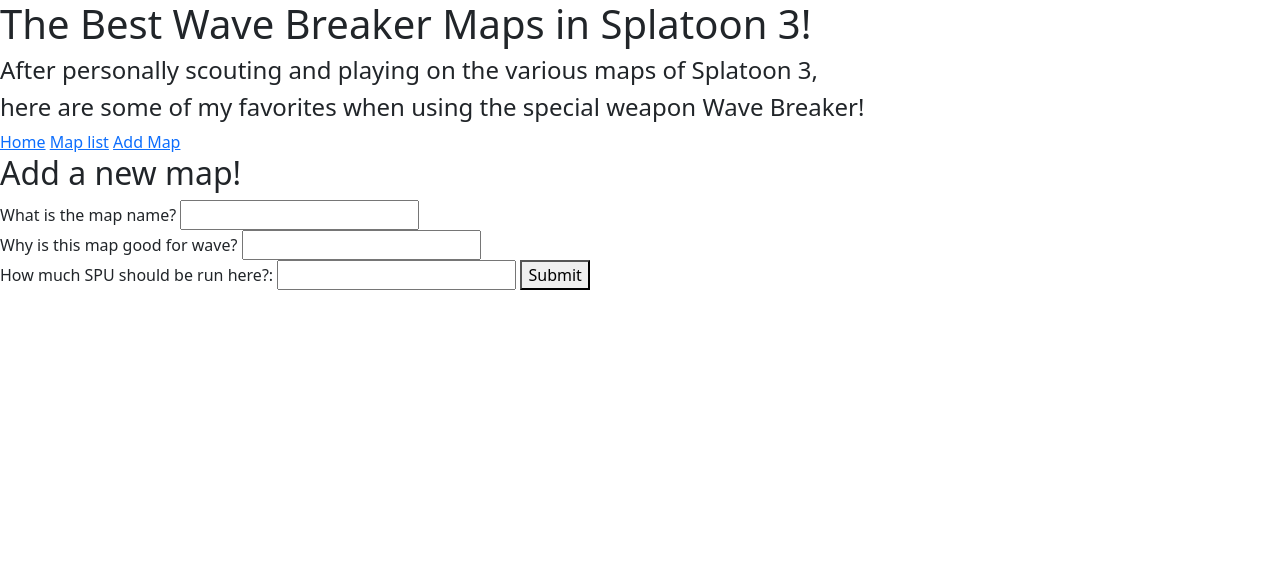
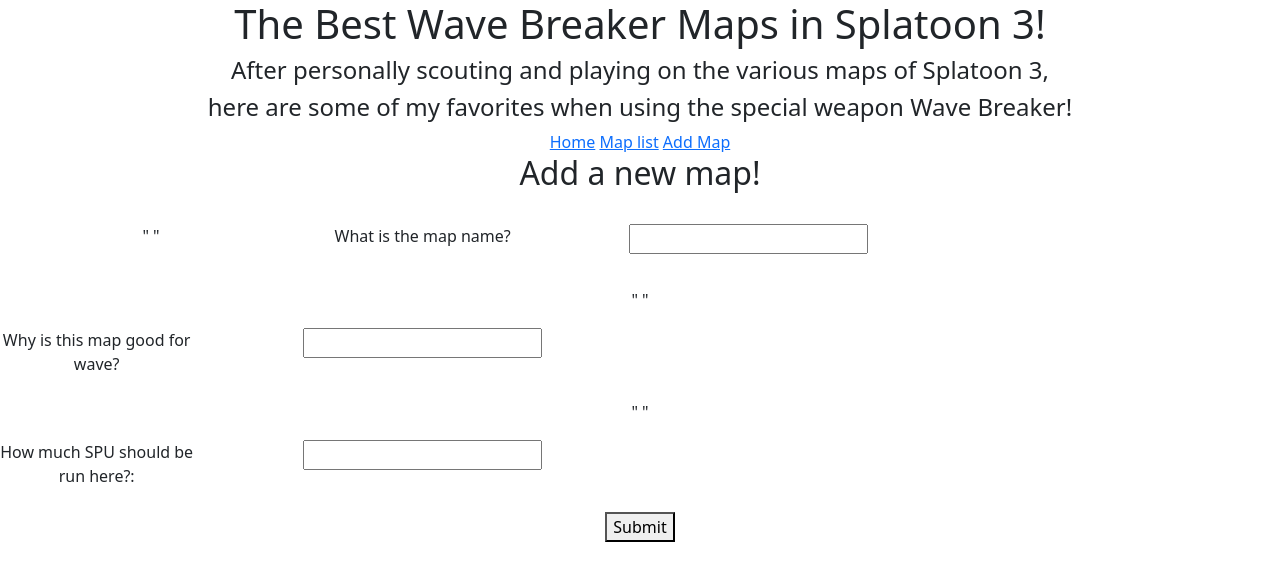
Before and after one commit to GGolurk/project-2a-s26-GGolurk, a Flask app: page /addMap in a window 1280 px wide. Shown: the top 581 px of the page. Run offline with Flask 3, Linux system fonts and the light colour scheme.

Commit message:
Made it look a little better.

```diff
--- a/templates/addMap.html
+++ b/templates/addMap.html
@@ -3,14 +3,43 @@
 {% block content %}
     <h2>Add a new map!</h2>
     <form method="POST">
+        <br>
+        <div class="row">
+            <div class="col-sm-3">
+                <p>" "</p>
+            </div>
+            <div class="col-sm-2">
                 <label for="map_name">What is the map name?</label>
+            </div>
+            <div class="col-sm-4">
                 <input type="text" id="map_name" name="map_name" required>
+            </div>
+        </div>
         <br>
+        <div class="col-sm-3">
+                <p>" "</p>
+            </div>
+        <div class="row">
+            <div class="col-sm-2">
                 <label for="map_description">Why is this map good for wave?</label>
+            </div>
+            <div class="col-sm-4">
                 <input type="text" id="map_description" name="map_description" required>
+            </div>
+        </div>
         <br>
+        <div class="col-sm-3">
+                <p>" "</p>
+            </div>
+        <div class="row">
+            <div class="col-sm-2">
                 <label for="spu_amount">How much SPU should be run here?:</label>
+            </div>
+            <div class="col-sm-4">
                 <input type="text" id="spu_amount" name="spu_amount" required>
+            </div>
+        </div>
+        <br>
         <button type="submit">Submit</button>
     </form>
 {% endblock %}
--- a/templates/base.html
+++ b/templates/base.html
@@ -5,6 +5,7 @@
     <title>Best Maps for Wave Breaker in Splatoon 3</title>
 </head>
 <body>
+    <center>
         <h1>The Best Wave Breaker Maps in Splatoon 3!</h1>
         <h4>After personally scouting and playing on the various maps of Splatoon 3,</h4>
         <h4>here are some of my favorites when using the special weapon Wave Breaker!</h4>
@@ -16,5 +17,6 @@
         <meta name="viewport" content="width=device-width, initial-scale=1">
         <!--Include the CSS for Bootstrap -->
         <link href="https://cdn.jsdelivr.net/npm/bootstrap@5.3.8/dist/css/bootstrap.min.css" rel="stylesheet" integrity="sha384-sRIl4kxILFvY47J16cr9ZwB07vP4J8+LH7qKQnuqkuIAvNWLzeN8tE5YBujZqJLB" crossorigin="anonymous">
+    </center>
 </body>
 </html>
```
Lines whose indentation alone changed are shown as unchanged.
